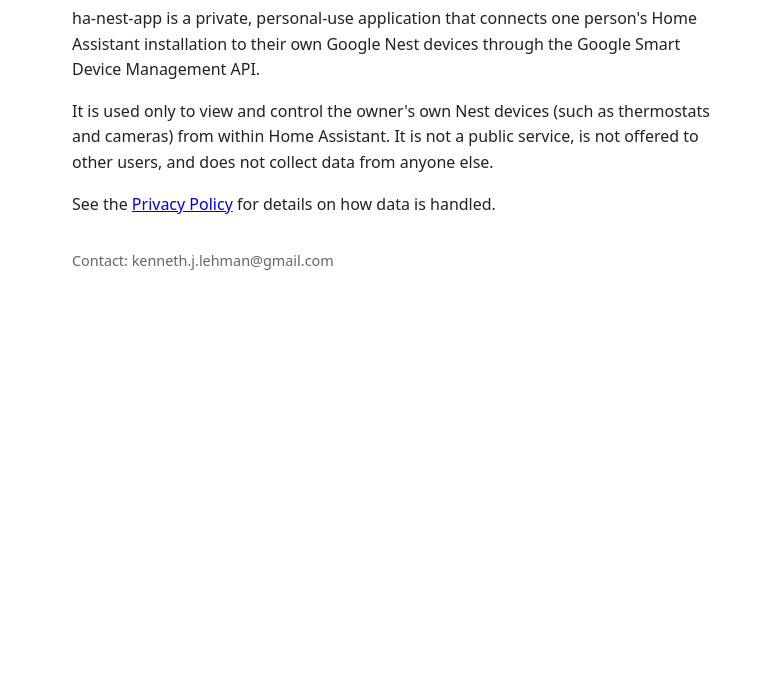
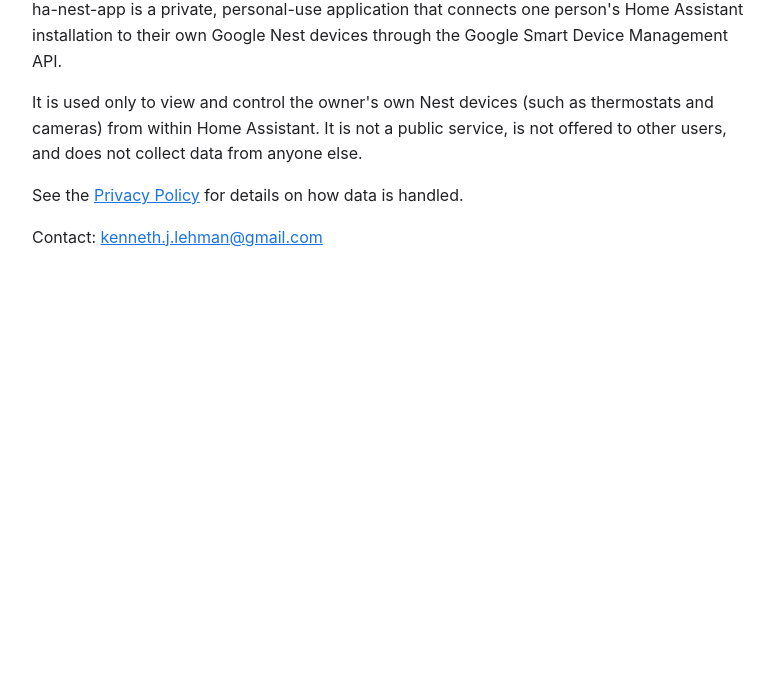
Before and after one commit to kennethjlehman-prog/kennethjlehman, a plain HTML site: page index.html in a window 1280 px wide. Shown: the part 100-800 px from the top of the page, without its empty margins (248-1022 px from the left). Drawn offline with Linux system fonts and the light colour scheme.

Commit message:
Add files via upload

```diff
--- a/index.html
+++ b/index.html
@@ -4,29 +4,30 @@
   <meta charset="utf-8">
   <meta name="viewport" content="width=device-width, initial-scale=1">
   <title>ha-nest-app</title>
+
+  <!-- ===== GOOGLE SEARCH CONSOLE VERIFICATION META TAG GOES HERE =====
+       In Search Console, add the URL-prefix property
+       https://kennethjlehman-prog.github.io/ and choose "HTML tag".
+       Paste the tag Google gives you on the line below, replacing this
+       comment. It will look like:
+       <meta name="google-site-verification" content="YOUR_CODE_HERE" />
+       Keep it inside <head>, and do not remove it after verifying. -->
+
   <style>
-    body { font-family: system-ui, sans-serif; max-width: 640px; margin: 3rem auto; padding: 0 1rem; line-height: 1.6; color: #222; }
-    h1 { font-size: 1.6rem; }
-    footer { margin-top: 2rem; font-size: 0.9rem; color: #666; }
+    body { font-family: -apple-system, "Segoe UI", Roboto, Helvetica, Arial, sans-serif; line-height: 1.6; max-width: 720px; margin: 2rem auto; padding: 0 1rem; color: #202124; }
+    h1 { font-size: 1.8rem; }
+    a { color: #1a73e8; }
   </style>
 </head>
 <body>
   <h1>ha-nest-app</h1>
-  <p>
-    ha-nest-app is a private, personal-use application that connects one person's
-    Home Assistant installation to their own Google Nest devices through the
-    Google Smart Device Management API.
-  </p>
-  <p>
-    It is used only to view and control the owner's own Nest devices (such as
-    thermostats and cameras) from within Home Assistant. It is not a public
-    service, is not offered to other users, and does not collect data from anyone else.
-  </p>
-  <p>
-    See the <a href="privacy.html">Privacy Policy</a> for details on how data is handled.
-  </p>
-  <footer>
-    Contact: kenneth.j.lehman@gmail.com
-  </footer>
+
+  <p>ha-nest-app is a private, personal-use application that connects one person's Home Assistant installation to their own Google Nest devices through the Google Smart Device Management API.</p>
+
+  <p>It is used only to view and control the owner's own Nest devices (such as thermostats and cameras) from within Home Assistant. It is not a public service, is not offered to other users, and does not collect data from anyone else.</p>
+
+  <p>See the <a href="https://kennethjlehman-prog.github.io/privacy.html">Privacy Policy</a> for details on how data is handled.</p>
+
+  <p>Contact: <a href="mailto:kenneth.j.lehman@gmail.com">kenneth.j.lehman@gmail.com</a></p>
 </body>
 </html>
```
